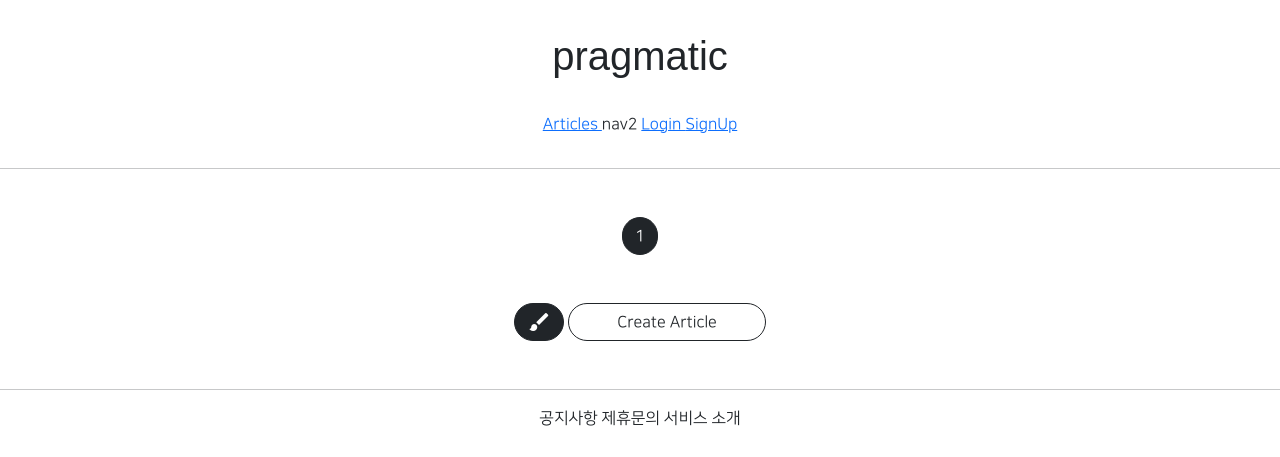
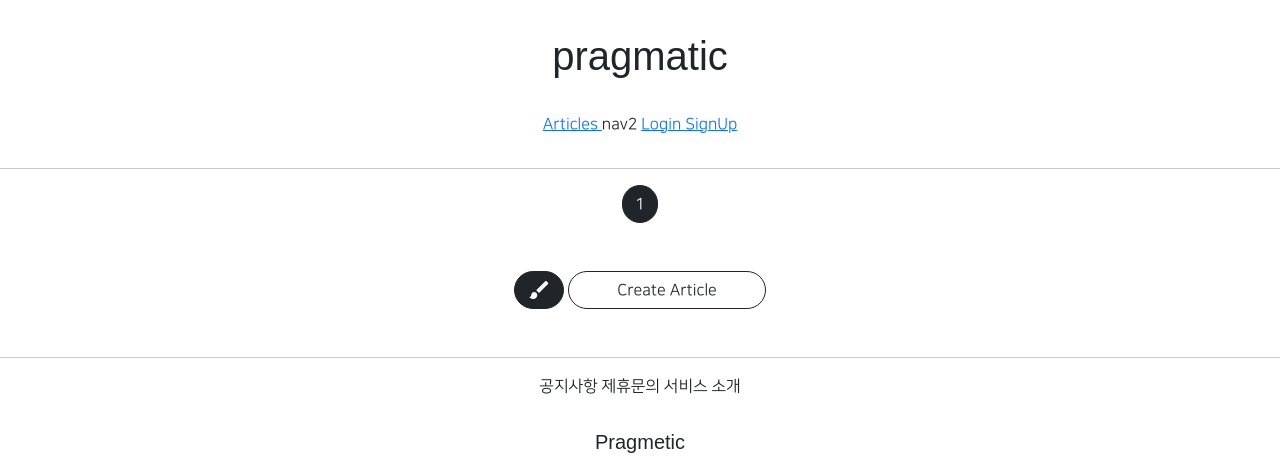
Before and after one commit to gyullo18/gis_1ban, a Django app: page /articles/list/ in a window 1280 px wide. Shown: the top 457 px of the page. Run offline with Django 3.2, Linux system fonts and the light colour scheme; data that the repository does not hold is empty; parts of the project's set-up code (start-up, migrations or seed data) failed here and were passed over; some libraries are stand-ins or nearby versions; some web fonts are replaced.

Commit message:
8/12 1ban class commit 2

```diff
--- a/articleapp/templates/articleapp/list.html
+++ b/articleapp/templates/articleapp/list.html
@@ -6,8 +6,16 @@
 {% block content %}
 
     <style>
+        {#8/12#}
+        .container {
+            padding: 0;
+            margin: 0 0;
+        }
+
         .container div {
-            width: 280px;
+            {#8/12 사진의 너비 조절 + 최대 크기 조절#}
+            width: 45%;
+                max-with: 200px;
             {# flex관련된거 확인한번 해보면 좋음 #}
             display: flex;
             justify-content: center;
@@ -24,7 +32,7 @@
             }
     </style>
 
-    <div class="container my-5">
+    <div class="container my-3">
         {#  8/5 녹음 10분정도부터  #}
         {% for article in article_list %}
 
--- a/articleapp/views.py
+++ b/articleapp/views.py
@@ -77,5 +77,5 @@ class ArticleListView(ListView):
     model = Article
     context_object_name = 'article_list'  #단일 객체였으므로 target.이었지만 리스트를 가져옴
     template_name = 'articleapp/list.html'
-    paginate_by = 2 #테스트용으로 줄인것
+    paginate_by = 20 #테스트용으로 줄인것
     #url 라우팅
--- a/static/js/magicgrid.js
+++ b/static/js/magicgrid.js
@@ -277,7 +277,7 @@ MagicGrid.prototype.listen = function listen () {
 let magicGrid = new MagicGrid({
   container: '.container',
   animate: true,
-  gutter: 30,
+  gutter: 12,
   static: true,
   useMin: true
 });
```
